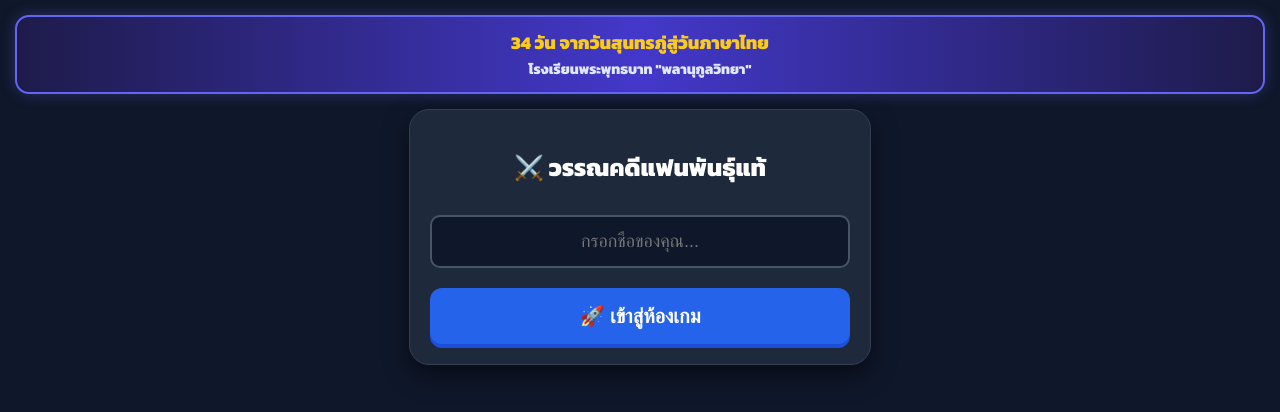
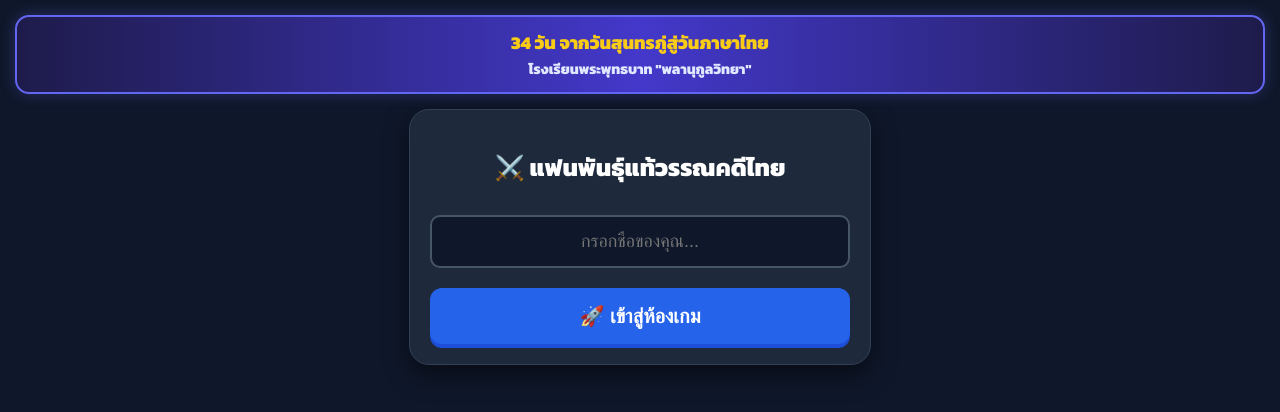
Before and after one commit to kulisara-KF/thai-lit-game, a website: page public/index.html in a window 1280 px wide. Drawn offline with nearby package versions, Linux system fonts and the light colour scheme; no server answers.

Commit message:
Update index.html

```diff
--- a/public/index.html
+++ b/public/index.html
@@ -52,7 +52,7 @@
     </div>
 
     <div class="card" id="login-box">
-        <h2>⚔️ วรรณคดีแฟนพันธุ์แท้</h2>
+        <h2>⚔️ แฟนพันธุ์แท้วรรณคดีไทย</h2>
         <input type="text" id="player-name" placeholder="กรอกชื่อของคุณ..." required>
         <button onclick="joinGame()">🚀 เข้าสู่ห้องเกม</button>
     </div>
```
